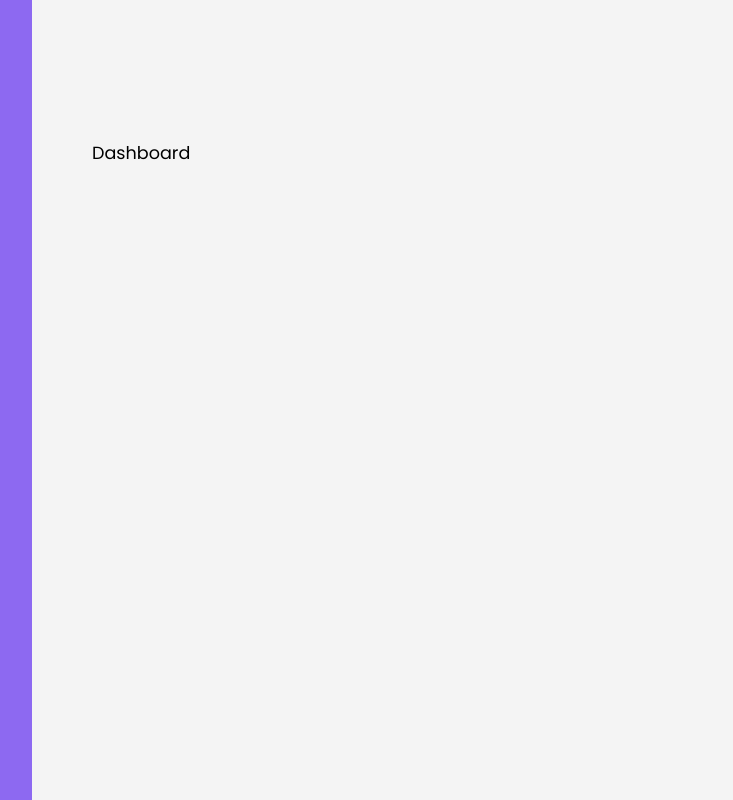
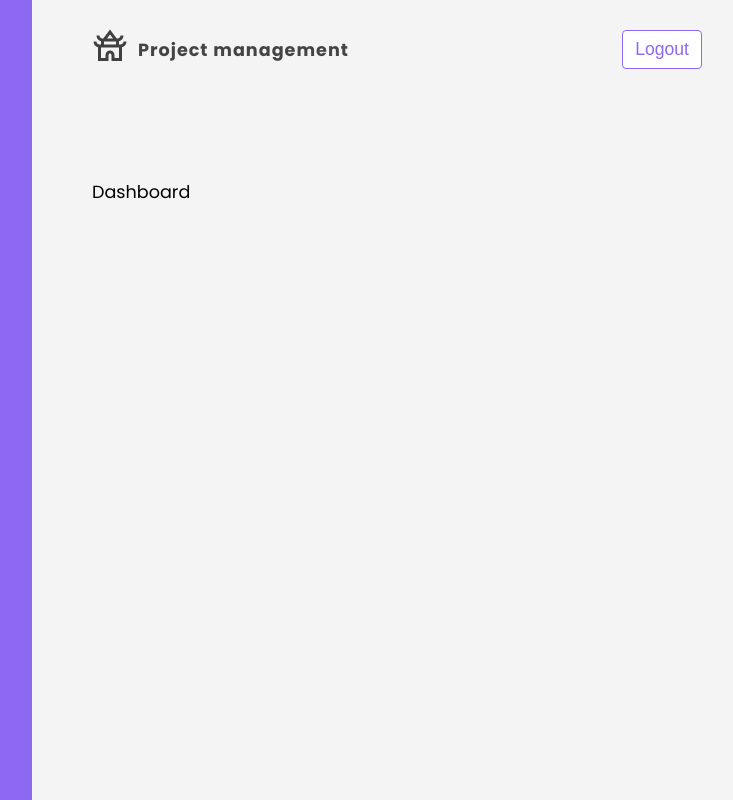
Before and after one commit to Am0stafa/Project-management-platform, a React (Create React App) app: page / in a window 1280 px wide. Shown: the whole page, without its empty margins (268-1001 px from the left). Built offline with nearby package versions, Linux system fonts and the light colour scheme; no server answers; sample sign-in values are in the browser's storage.

Commit message:
fixed bug and added navbar

```diff
--- a/src/components/Navbar.js
+++ b/src/components/Navbar.js
@@ -1,13 +1,43 @@
+import { Link } from 'react-router-dom'
+import {useAuthContext} from '../hooks/useAuthContext'
+import {useLogout} from '../hooks/useLogout'
 
 import './Navbar.css'
-
+import Temple from '../assets/temple.svg'
 
 export default function Navbar() {
+  const { logout, error, isPending } = useLogout();
+  const {user} = useAuthContext();
 
 
   return (
     <nav className="navbar">
+      <ul>
+        <li className="logo">
+          <img src={Temple} alt="Logo"/>
+          <span>Project management</span>
+        </li>
 
+
+
+        {!user && (
+          <>
+            <li><Link to="/login">Login</Link></li>
+            <li><Link to="/signup">Signup</Link></li>
+
+          </>
+        )}
+
+        {user && (
+          <li>
+            {!isPending && <button className="btn" onClick={logout}>Logout</button>}
+            {isPending && <button className="btn" disabled>Logging out...</button>}
+          </li>
+        )}
+
+
+
+      </ul>
     </nav>
   )
 }
--- a/src/context/AuthContext.js
+++ b/src/context/AuthContext.js
@@ -19,14 +19,16 @@ export const authReducer = (state, action) => {
 
 export const AuthContextProvider = ({ children }) => {
   const [state, dispatch] = useReducer(authReducer, {
-    user:null,
+    user:{'':''},
     authIsReady: false
   })
 
   useEffect(() => {
 
     const unsub = auth.onAuthStateChanged(user => {
-      dispatch({ type: 'AUTH_IS_READY', payload: user })
+      dispatch({ type: 'AUTH_IS_READY', payload: {'':''} })
+      // dispatch({ type: 'AUTH_IS_READY', payload: user })
+
       unsub()
     })
   }, [])
--- a/src/hooks/useCollection.js
+++ b/src/hooks/useCollection.js
@@ -1,5 +1,5 @@
 import { useEffect, useState, useRef } from "react"
-import { projectFirestore } from "../firebase/config"
+import { db } from "../firebase/config"
 
 export const useCollection = (collection, _query, _orderBy) => {
   const [documents, setDocuments] = useState(null)
@@ -11,7 +11,7 @@ export const useCollection = (collection, _query, _orderBy) => {
   const orderBy = useRef(_orderBy).current
 
   useEffect(() => {
-    let ref = projectFirestore.collection(collection)
+    let ref = db.collection(collection)
 
     if (query) {
       ref = ref.where(...query)
--- a/src/hooks/useFirestore.js
+++ b/src/hooks/useFirestore.js
@@ -1,5 +1,5 @@
 import { useReducer, useEffect, useState } from "react"
-import { projectFirestore, timestamp } from "../firebase/config"
+import { db, timestamp } from "../firebase/config"
 
 let initialState = {
   document: null,
@@ -28,7 +28,7 @@ export const useFirestore = (collection) => {
   const [isCancelled, setIsCancelled] = useState(false)
 
   // collection ref
-  const ref = projectFirestore.collection(collection)
+  const ref = db.collection(collection)
 
   // only dispatch is not cancelled
   const dispatchIfNotCancelled = (action) => {
--- a/src/hooks/useLogin.js
+++ b/src/hooks/useLogin.js
@@ -1,5 +1,5 @@
 import { useState, useEffect } from 'react'
-import { projectAuth } from '../firebase/config'
+import { auth } from '../firebase/config'
 import { useAuthContext } from './useAuthContext'
 
 export const useLogin = () => {
@@ -14,7 +14,7 @@ export const useLogin = () => {
 
     try {
       // login
-      const res = await projectAuth.signInWithEmailAndPassword(email, password)
+      const res = await auth.signInWithEmailAndPassword(email, password)
 
       // dispatch login action
       dispatch({ type: 'LOGIN', payload: res.user })
--- a/src/hooks/useLogout.js
+++ b/src/hooks/useLogout.js
@@ -1,5 +1,5 @@
 import { useEffect, useState } from 'react'
-import { projectAuth } from '../firebase/config'
+import { auth } from '../firebase/config'
 import { useAuthContext } from './useAuthContext'
 
 export const useLogout = () => {
@@ -14,7 +14,7 @@ export const useLogout = () => {
 
     try {
       // sign the user out
-      await projectAuth.signOut()
+      await auth.signOut()
 
       // dispatch logout action
       dispatch({ type: 'LOGOUT' })
--- a/src/hooks/useSignup.js
+++ b/src/hooks/useSignup.js
@@ -1,5 +1,5 @@
 import { useState, useEffect } from 'react'
-import { projectAuth } from '../firebase/config'
+import { auth } from '../firebase/config'
 import { useAuthContext } from './useAuthContext'
 
 export const useSignup = () => {
@@ -14,7 +14,7 @@ export const useSignup = () => {
 
     try {
       // signup
-      const res = await projectAuth.createUserWithEmailAndPassword(email, password)
+      const res = await auth.createUserWithEmailAndPassword(email, password)
 
       if (!res) {
         throw new Error('Could not complete signup')
```
